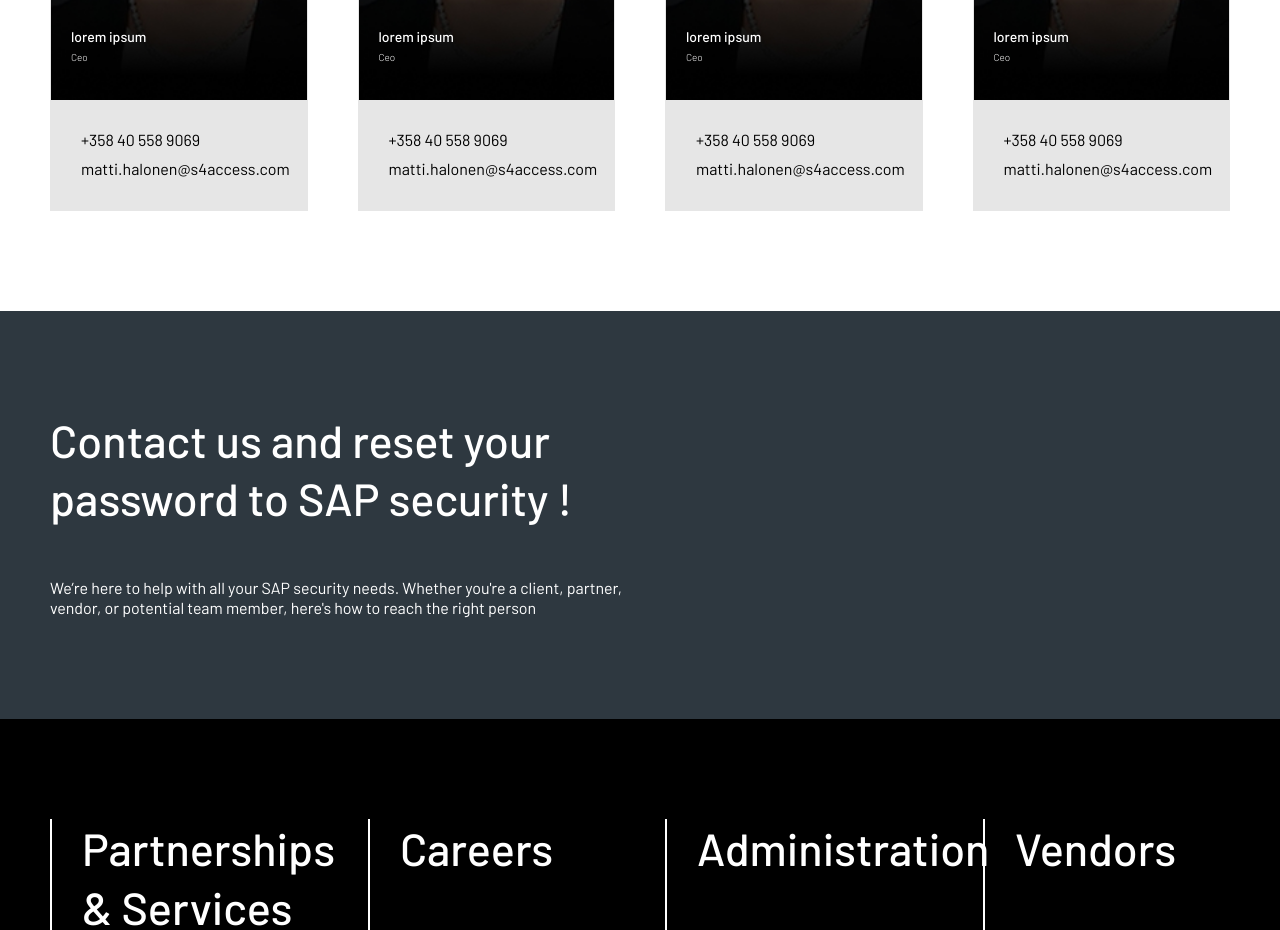
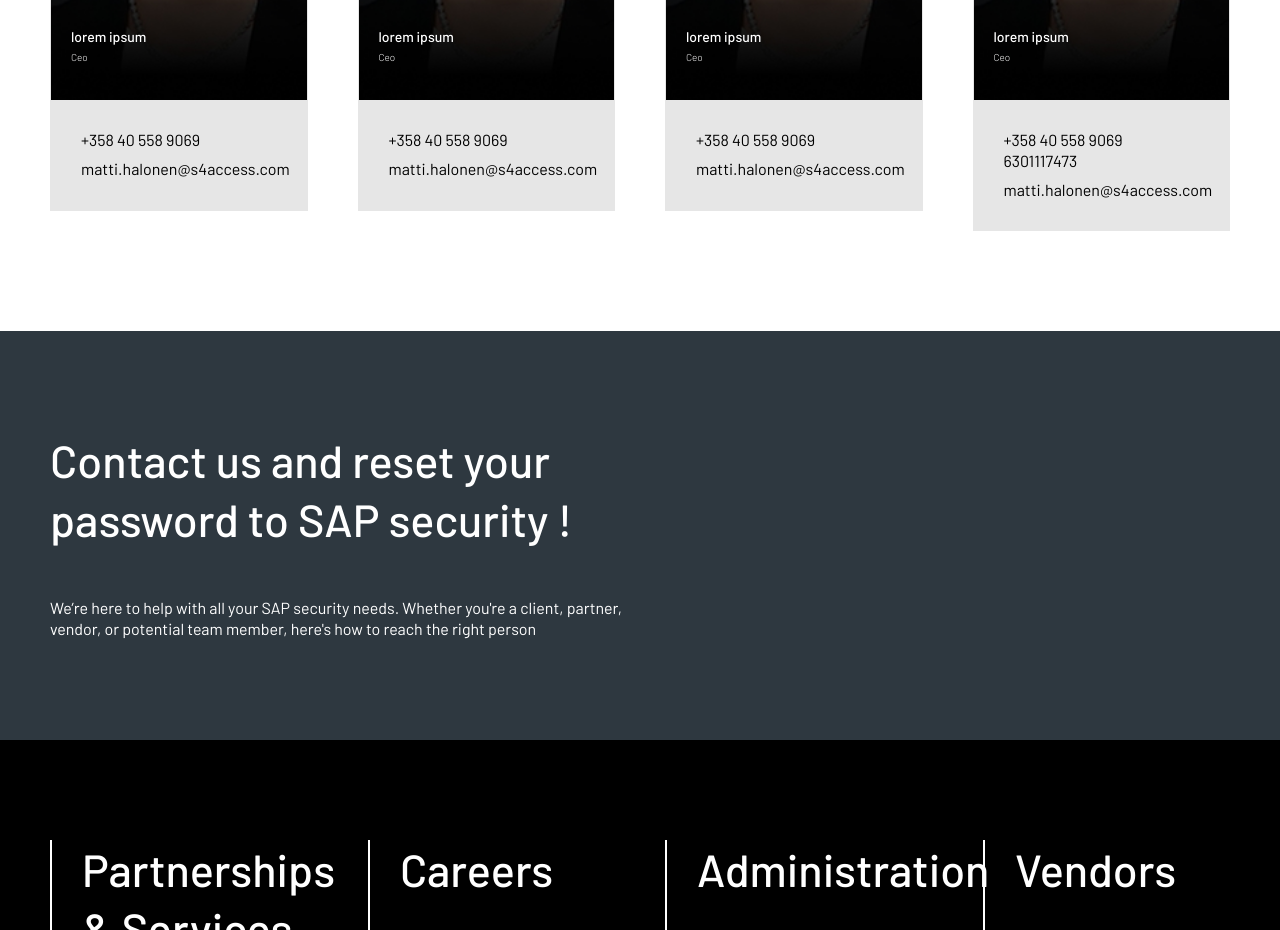
Before and after one commit to Dheerajreddy2109/s4access, a React (Vite) app: page /about in a window 1280 px wide. Shown: the part 2660-3590 px from the top of the page. Built offline with nearby package versions, Linux system fonts and the light colour scheme.

Commit message:
Add contact email to About page

```diff
--- a/src/pages/About.jsx
+++ b/src/pages/About.jsx
@@ -329,6 +329,7 @@ We believe that this new era demands a new approach, new thinking and new soluti
 
         <a href="/" className="text-black">
         +358 40 558 9069
+        6301117473
 
         </a>
         <br />
```
